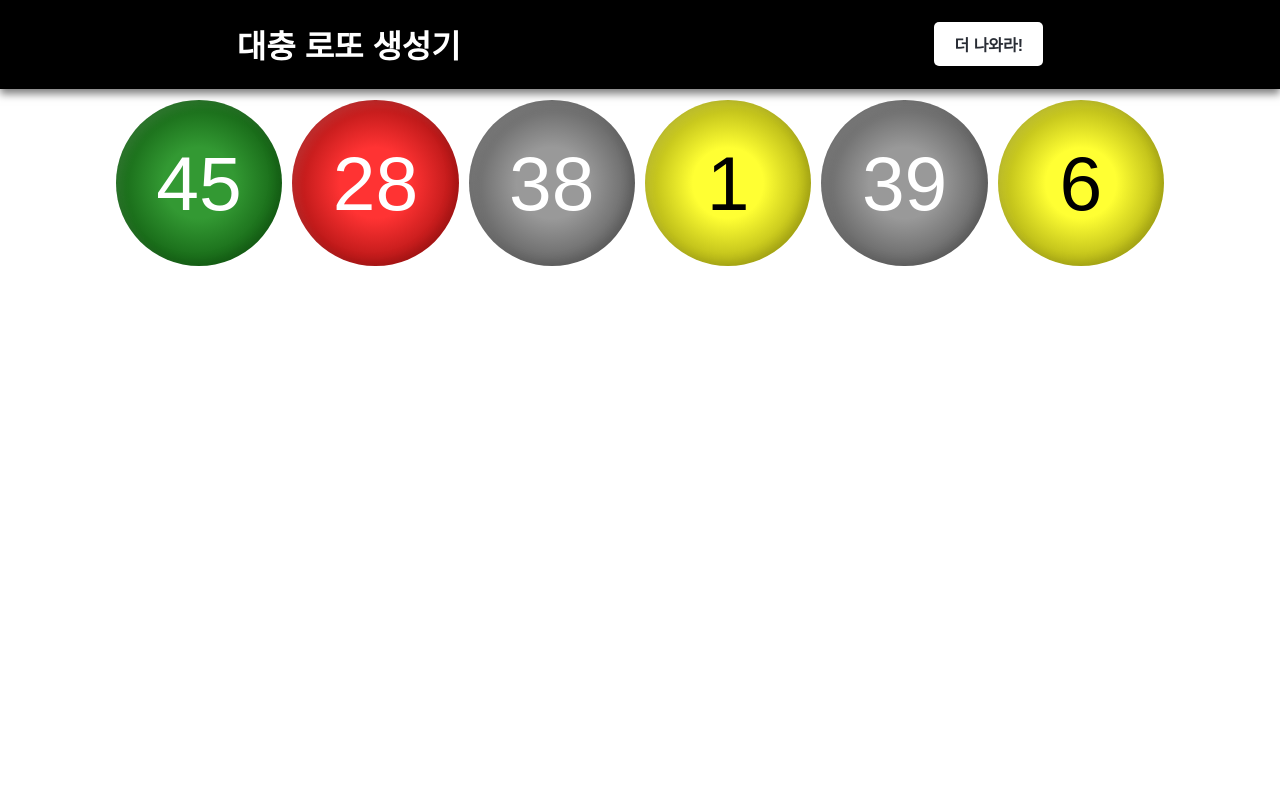
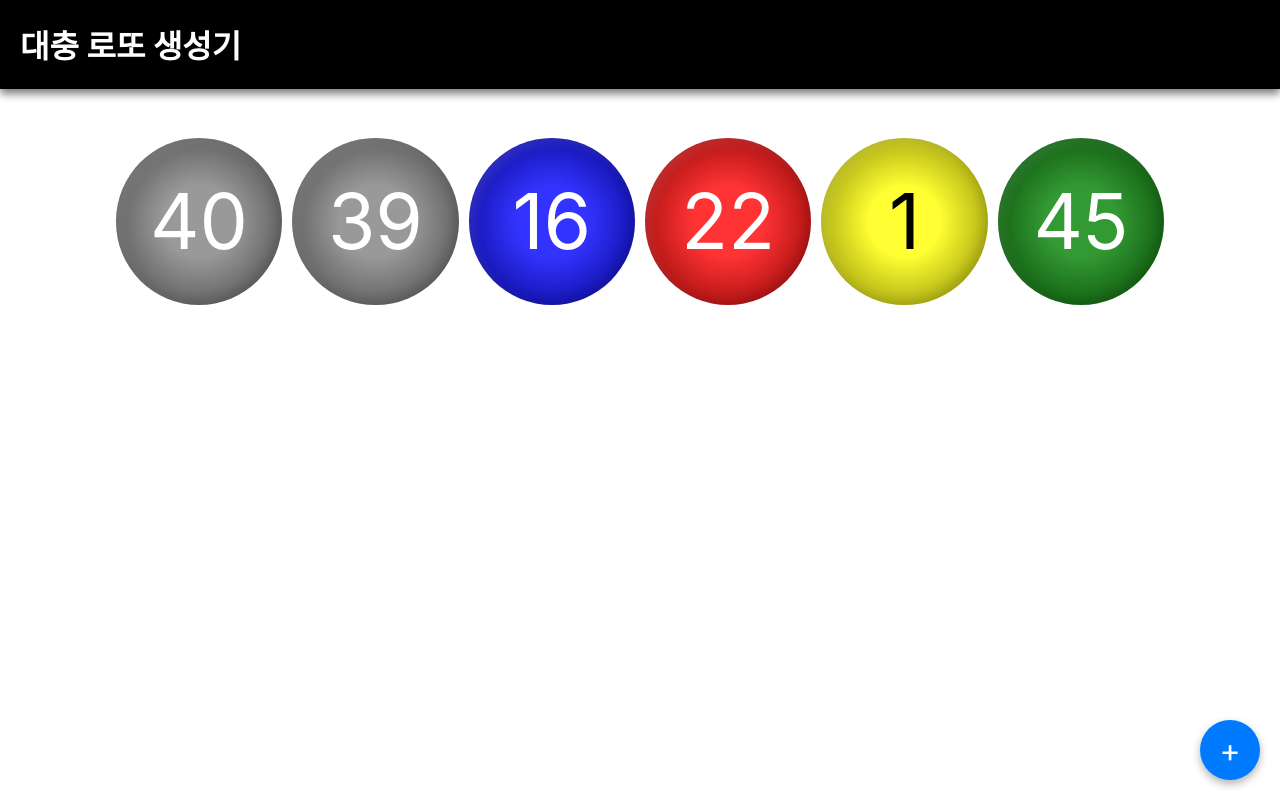
Before and after one commit to niceman114/korean-lotto, a React (Create React App) app: page /new-game in a window 1280 px wide. Built offline with nearby package versions, Linux system fonts and the light colour scheme.

Commit message:
:recycle: :lipstick: Split features into separate pages using react-router-dom and improved UI

```diff
--- a/src/App.css
+++ b/src/App.css
@@ -1,100 +1,38 @@
 body {
   margin: 0;
-  font-family: Arial, sans-serif;
-  background: white;
-  color: white;
-  display: flex;
-  justify-content: center;
-  align-items: center;
+  padding: 0;
+  height: 100%;
 }
 
 .App {
   text-align: center;
 }
 
-.App-header {
+header {
   position: fixed;
   top: 0;
   left: 0;
   width: 100%;
   background-color: black;
+  color: white;
   box-shadow: 0 5px 8px rgba(0, 0, 0, 0.5);
   display: flex;
-  justify-content: space-around;
+  justify-content: space-between;
   align-items: center;
+  padding: 0 20px;
   z-index: 9999;
+  box-sizing: border-box; /* 뷰포트 넘침 방지 */
+}
+
+header h1 {
+  white-space: nowrap;
 }
 
 main {
-  margin-top: 100px;
+  display: flex;
+  flex-direction: column;
+  align-items: center;
+  justify-content: center;
+  padding-top: 100px;
+  overflow-x: hidden;
 }
-
-.balls {
-  display: flex;
-  justify-content: center;
-  gap: 10px;
-  margin: 30px 0;
-}
-
-.ball {
-  width: 13vw;
-  height: 13vw;
-  font-size: 6vw;
-  border-radius: 50%;
-  color: #000;
-  display: flex;
-  justify-content: center;
-  align-items: center;
-  box-shadow: inset -5px -5px 10px rgba(0, 0, 0, 0.1), inset 5px 5px 10px rgba(255, 255, 255, 0.1);
-  background: white radial-gradient(circle, rgba(255, 255, 255, 0.2) 30%, rgba(0, 0, 0, 0.5) 100%);
-}
-
-@media (max-width: 400px) {
-  .ball {
-    width: 52px;
-    height: 52px;
-    font-size: 24px;
-  }
-}
-
-.ball.type1 {
-  background-color: yellow;
-  color: #000;
-}
-
-.ball.type2 {
-  background-color: blue;
-  color: #fff;
-}
-
-.ball.type3 {
-  background-color: red;
-  color: #fff;
-}
-
-.ball.type4 {
-  background-color: gray;
-  color: #fff;
-}
-
-.ball.type5 {
-  background-color: green;
-  color: #fff;
-}
-
-button {
-  padding: 10px 20px;
-  font-size: 16px;
-  font-weight: bold;
-  color: #282c34;
-  background: #fff;
-  border: none;
-  border-radius: 5px;
-  cursor: pointer;
-  box-shadow: 0 4px 8px rgba(0, 0, 0, 0.5);
-  transition: background-color 0.3s ease-in-out;
-}
-
-button:hover {
-  background-color: #ddd;
-}
--- a/src/App.tsx
+++ b/src/App.tsx
@@ -1,44 +1,26 @@
 import React, { useState } from 'react';
+import {BrowserRouter, Routes, Route, Link, Navigate} from "react-router-dom";
 import './App.css';
-import Balls from './components/Balls';
 import ReactGA from 'react-ga4';
+import NewGame from './pages/NewGame';
 
 ReactGA.initialize('G-DXS3GSKWXX');
 
-const generateRandomNumbers = (): number[] => {
-  const numbers = new Set<number>();
-  while (numbers.size < 6) {
-    const randomNum = Math.floor(Math.random() * 45) + 1;
-    numbers.add(randomNum);
-  }
-  return Array.from(numbers);
-};
-
 const App: React.FC = () => {
-  const [numbersList, setNumbersList] = useState<number[][]>([generateRandomNumbers()]);
-
-  const onClickAddButton = () => {
-    let newNumbers: number[];
-    do {
-      newNumbers = generateRandomNumbers();
-      // eslint-disable-next-line no-loop-func
-    } while (numbersList.some((numbers: number[]) => JSON.stringify(numbers) === JSON.stringify(newNumbers)));
-
-    setNumbersList(prevNumbersList => [newNumbers, ...prevNumbersList]);
-  };
-
   return (
+    <BrowserRouter>
       <div className="App">
-        <header className="App-header">
+        <header>
           <h1>대충 로또 생성기</h1>
-          <button onClick={onClickAddButton}>더 나와라!</button>
         </header>
         <main>
-          {numbersList.map((numbers) => (
-              <Balls key={numbers.join(':')} numbers={numbers} />
-          ))}
+          <Routes>
+            <Route path="/" element={<Navigate to="/new-game" />} />
+            <Route path="/new-game" element={<NewGame/>}/>
+          </Routes>
         </main>
       </div>
+    </BrowserRouter>
   );
 };
 
--- /dev/null
+++ b/src/components/FloatingButton.css
@@ -0,0 +1,22 @@
+.floating-button {
+  position: fixed;
+  bottom: 20px;
+  right: 20px;
+  width: 60px;
+  height: 60px;
+  background-color: #007BFF;
+  color: white;
+  border-radius: 50%;
+  display: flex;
+  align-items: center;
+  justify-content: center;
+  box-shadow: 0 4px 8px rgba(0, 0, 0, 0.3);
+  cursor: pointer;
+  transition: background-color 0.3s, transform 0.3s;
+  font-size: 2rem;
+}
+
+.floating-button:hover {
+  background-color: #0056b3;
+  transform: scale(1.2);
+}
--- /dev/null
+++ b/src/components/FloatingButton.tsx
@@ -0,0 +1,17 @@
+import React from 'react';
+import './FloatingButton.css';
+
+interface FloatingButtonProps {
+  onClick: () => void;
+  text: string;
+}
+
+const FloatingButton: React.FC<FloatingButtonProps> = ({ onClick, text }) => {
+  return (
+    <div className="floating-button" onClick={onClick}>
+      {text}
+    </div>
+  );
+};
+
+export default FloatingButton;
--- /dev/null
+++ b/src/pages/NewGame.css
@@ -0,0 +1,57 @@
+.balls {
+  display: flex;
+  justify-content: center;
+  gap: 10px;
+  margin: 3vw 0;
+}
+
+.ball {
+  width: 13vw;
+  height: 13vw;
+  font-size: 6vw;
+  border-radius: 50%;
+  color: #000;
+  display: flex;
+  justify-content: center;
+  align-items: center;
+  box-shadow: inset -5px -5px 10px rgba(0, 0, 0, 0.1), inset 5px 5px 10px rgba(255, 255, 255, 0.1);
+  background: white radial-gradient(circle, rgba(255, 255, 255, 0.2) 30%, rgba(0, 0, 0, 0.5) 100%);
+}
+
+@media (max-width: 400px) {
+  .balls {
+    gap: 10px;
+    margin: 12px 0;
+  }
+
+  .ball {
+    width: 52px;
+    height: 52px;
+    font-size: 24px;
+  }
+}
+
+.ball.type1 {
+  background-color: yellow;
+  color: #000;
+}
+
+.ball.type2 {
+  background-color: blue;
+  color: #fff;
+}
+
+.ball.type3 {
+  background-color: red;
+  color: #fff;
+}
+
+.ball.type4 {
+  background-color: gray;
+  color: #fff;
+}
+
+.ball.type5 {
+  background-color: green;
+  color: #fff;
+}
--- /dev/null
+++ b/src/pages/NewGame.tsx
@@ -0,0 +1,38 @@
+import React, {useState} from "react";
+import Balls from "../components/Balls";
+import FloatingButton from "../components/FloatingButton";
+import './NewGame.css';
+
+const generateRandomNumbers = (): number[] => {
+  const numbers = new Set<number>();
+  while (numbers.size < 6) {
+    const randomNum = Math.floor(Math.random() * 45) + 1;
+    numbers.add(randomNum);
+  }
+  return Array.from(numbers);
+};
+
+const NewGame = () => {
+  const [numbersList, setNumbersList] = useState<number[][]>([generateRandomNumbers()]);
+
+  const onClickAddButton = () => {
+    let newNumbers: number[];
+    do {
+      newNumbers = generateRandomNumbers();
+      // eslint-disable-next-line no-loop-func
+    } while (numbersList.some((numbers: number[]) => JSON.stringify(numbers) === JSON.stringify(newNumbers)));
+
+    setNumbersList(prevNumbersList => [newNumbers, ...prevNumbersList]);
+  };
+
+  return (
+    <>
+      {numbersList.map((numbers) => (
+        <Balls key={numbers.join(':')} numbers={numbers} />
+      ))}
+      <FloatingButton onClick={onClickAddButton} text="+" />
+    </>
+  );
+}
+
+export default NewGame;
```
